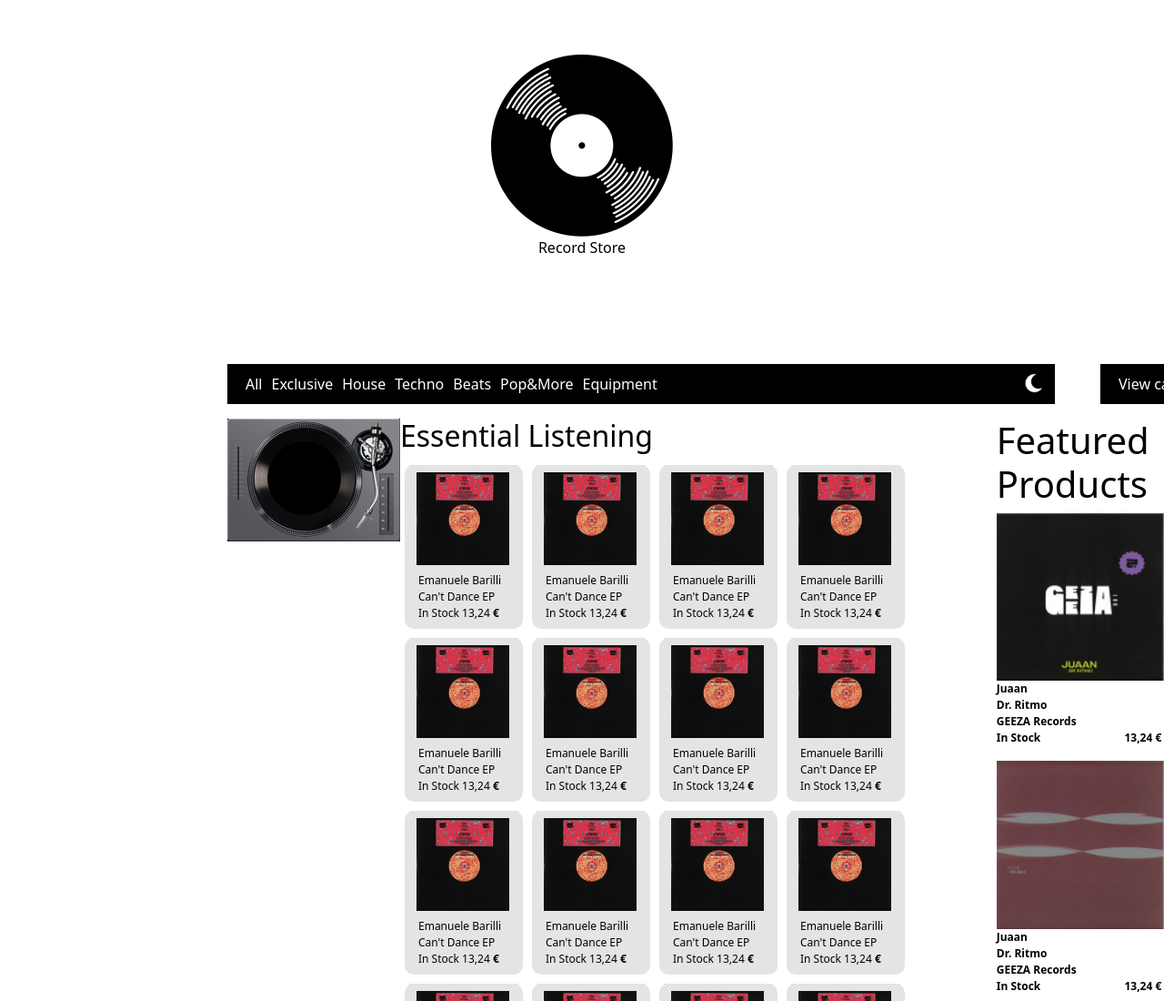
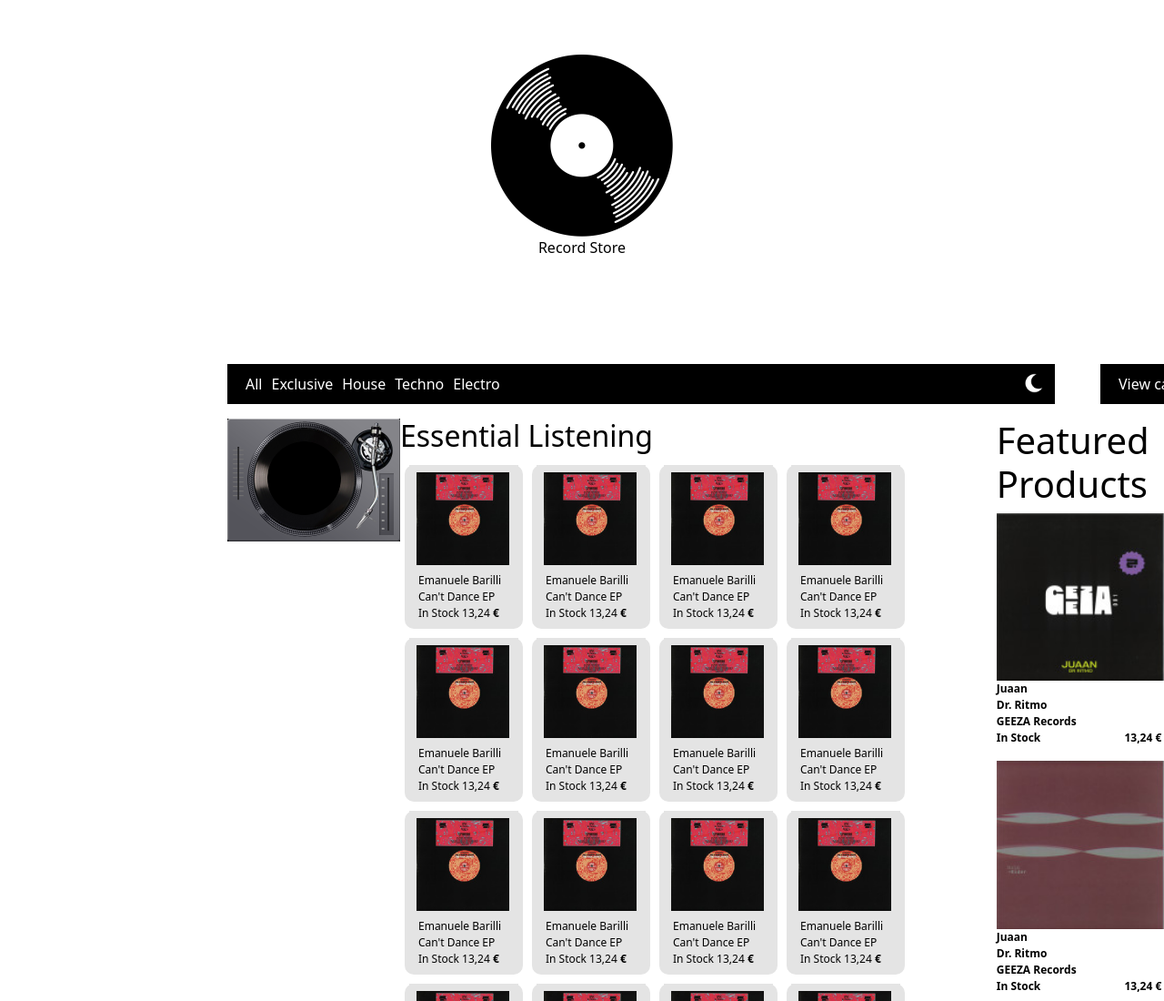
Before and after one commit to mihaiciupitu/finalProject, a website: page index.html in a window 1280 px wide. Shown: the top 1100 px of the page at 91% size. Drawn offline with nearby package versions, Linux system fonts and the light colour scheme.

Commit message:
Add files via upload

```diff
--- a/index.html
+++ b/index.html
@@ -29,9 +29,8 @@
           <li><a href="#"> Exclusive</a></li>
           <li><a href="#"> House</a></li>
           <li><a href="#"> Techno</a></li>
-          <li><a href="#"> Beats</a></li>
-          <li><a href="#"> Pop&More</a></li>
-          <li><a href="#"> Equipment</a></li>
+          <li><a href="#"> Electro</a></li>
+
           <li><img src="images/moon.png" id="icon" /></li>
         </ul>
       </div>
```
